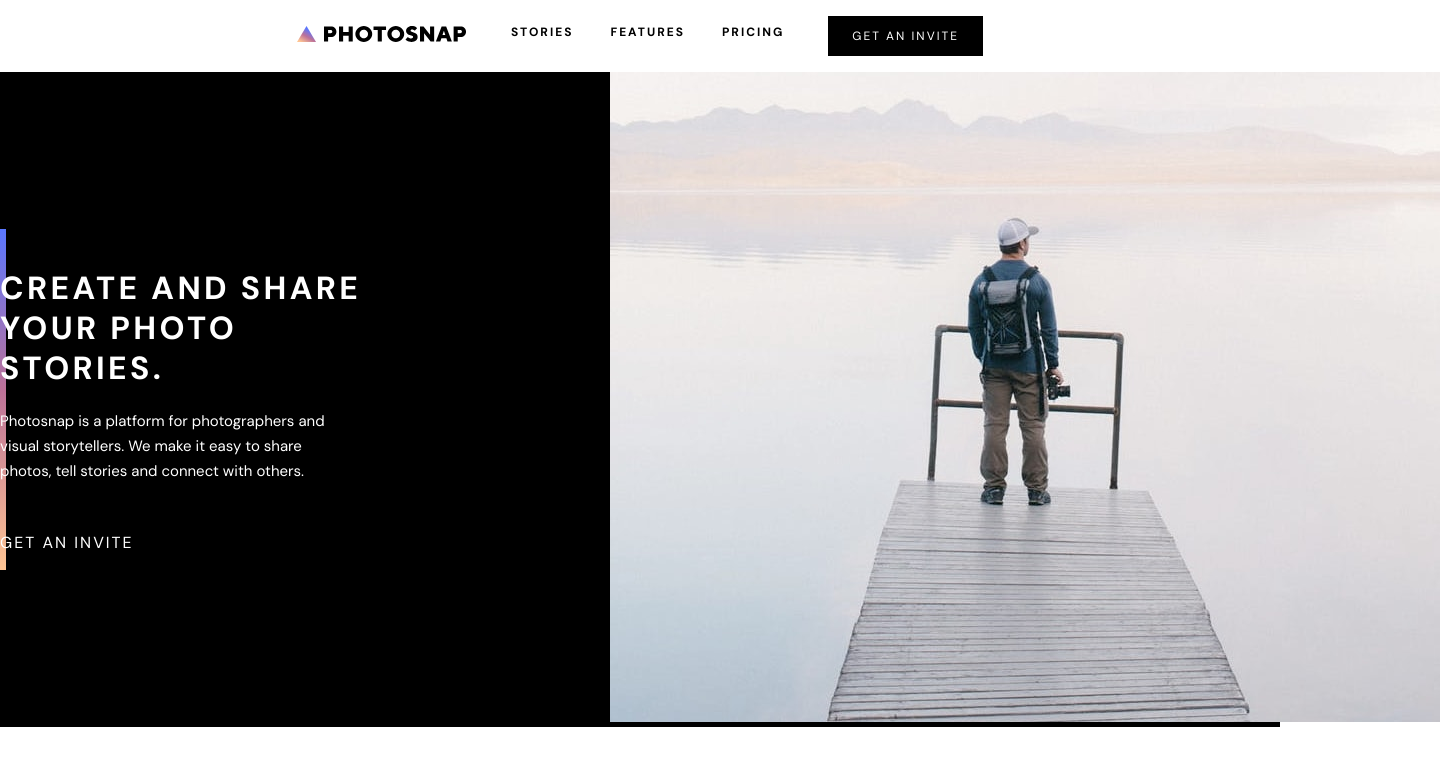
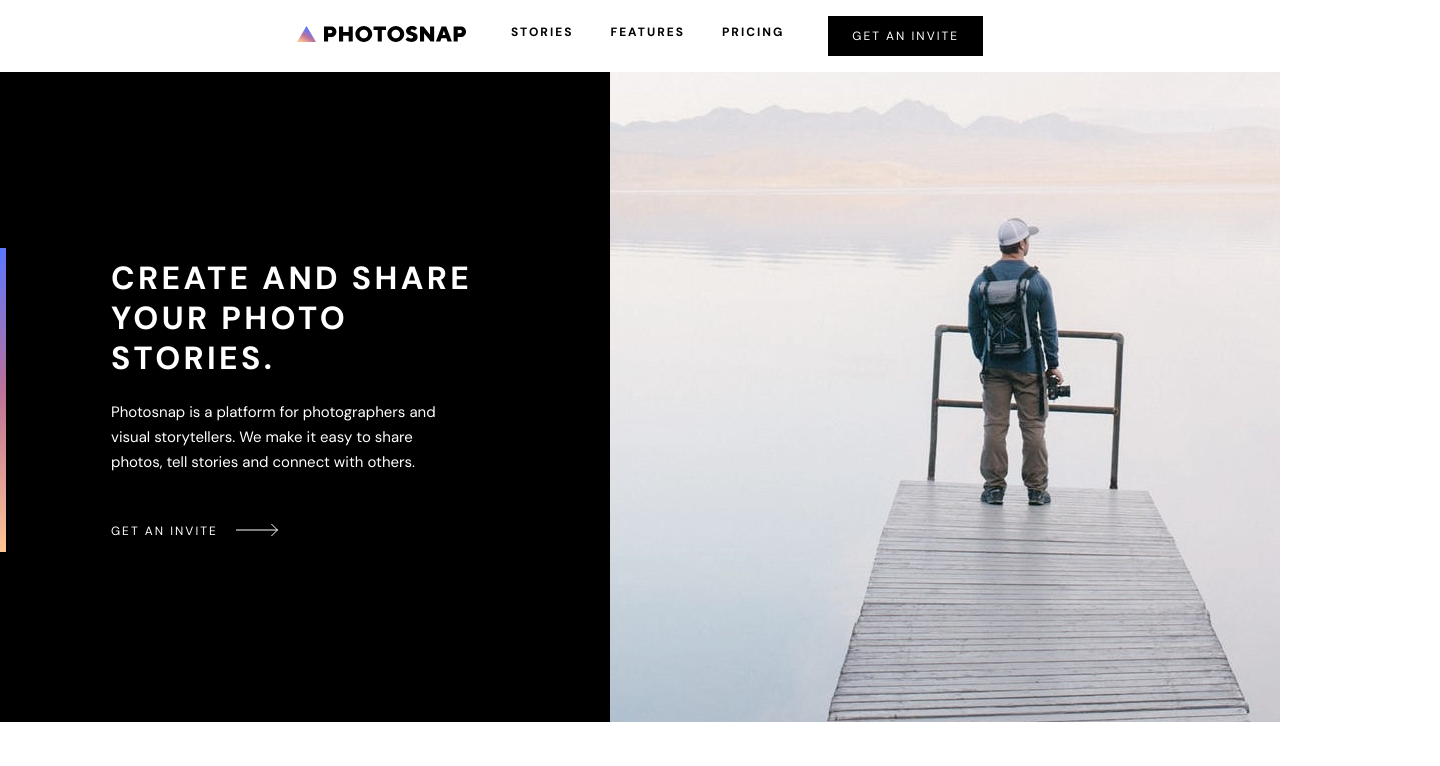
Before and after one commit to MrNicholson85/photosnap, a Vue app in the folder photosnap-fem/: page / in a window 1280 px wide. Shown: the top 766 px of the page, 1440 px wide, since content can reach past the window. Built offline with nearby package versions, Linux system fonts and the light colour scheme.

Commit message:
40/60 module update

```diff
--- a/photosnap-fem/src/components/SixtyForty.vue
+++ b/photosnap-fem/src/components/SixtyForty.vue
@@ -1,5 +1,5 @@
 <template>
-    <div class="SixtyForty" :class="{sale: theme === 'sale'}">
+    <div class="SixtyForty" :class="{imgLeft: theme === 'imgLeft'}">
         <div class="SixtyForty__columns">
             <div class="SixtyForty__left">
                 <slot class="SixtyForty__title" name="title">Module Title</slot>
@@ -32,6 +32,8 @@
     .SixtyForty {
         background-color: $pureBlack;
         color: $pureWhite;
+        max-height: 650px;
+        overflow: hidden;
 
         &__columns {
             display: grid;
@@ -45,7 +47,7 @@
                 position: absolute;
                 left: 0;
                 width: 6px;
-                height: 341px;
+                height: 304px;
                 background: $mainAccent;
             }
         }
@@ -60,10 +62,12 @@
 
         &__left {
             position: relative;
-            padding-right: 111px;
+            padding: 0 111px;
 
             h1 {
+                display: block;
                 width: 387px;
+                margin-top: 0;
             }
 
             p {
@@ -73,8 +77,11 @@
             }
 
             a {
+                display: flex;
+                gap: 18px;
                 color: $pureWhite;
                 text-decoration: none;
+                font-size: 12px;
                 letter-spacing: 2px;
 
                 &:hover {
--- a/photosnap-fem/src/views/Home.vue
+++ b/photosnap-fem/src/views/Home.vue
@@ -8,7 +8,7 @@
         <p>Photosnap is a platform for photographers and visual storytellers. We make it easy to share photos, tell stories and connect with others.</p>
       </template>
       <template #link>
-        <a href="#">GET AN INVITE</a>
+        <a href="#">GET AN INVITE <span><img :src="arrowLink"/></span></a>
       </template>
       <template #image>
         <img :src="createImage" />
@@ -19,12 +19,14 @@
 
 <script>
 import createImage from '../assets/images/create-and-share.jpg';
+import arrowLink from '../assets/images/arrow-white.svg';
 import SixtyForty from '@/components/SixtyForty.vue';
 export default {
   components: {SixtyForty},
   data () {
       return {
           createImage,
+          arrowLink
       }
   },
 }
```
Also changed, not shown: photosnap-fem/src/assets/images/arrow-white.svg (added).
